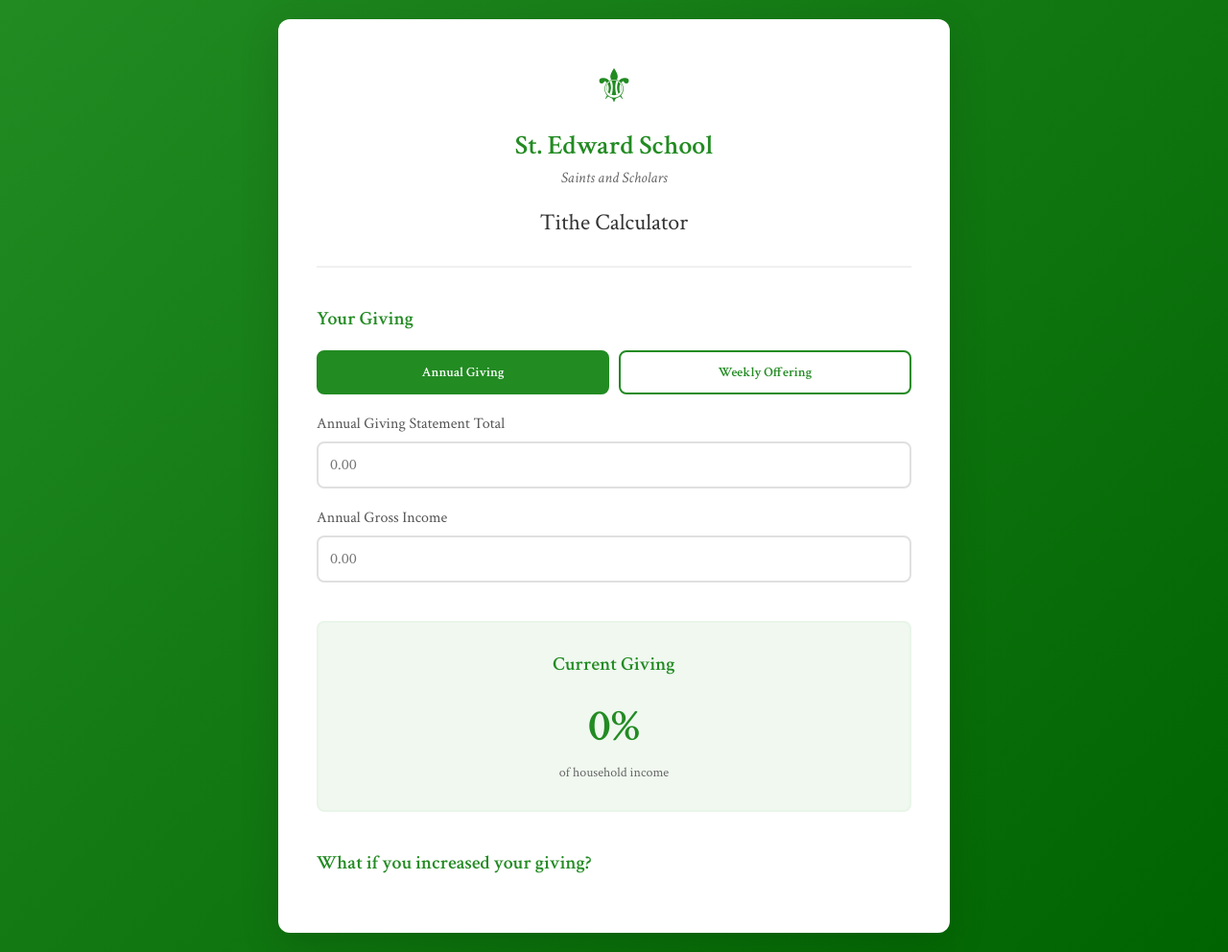
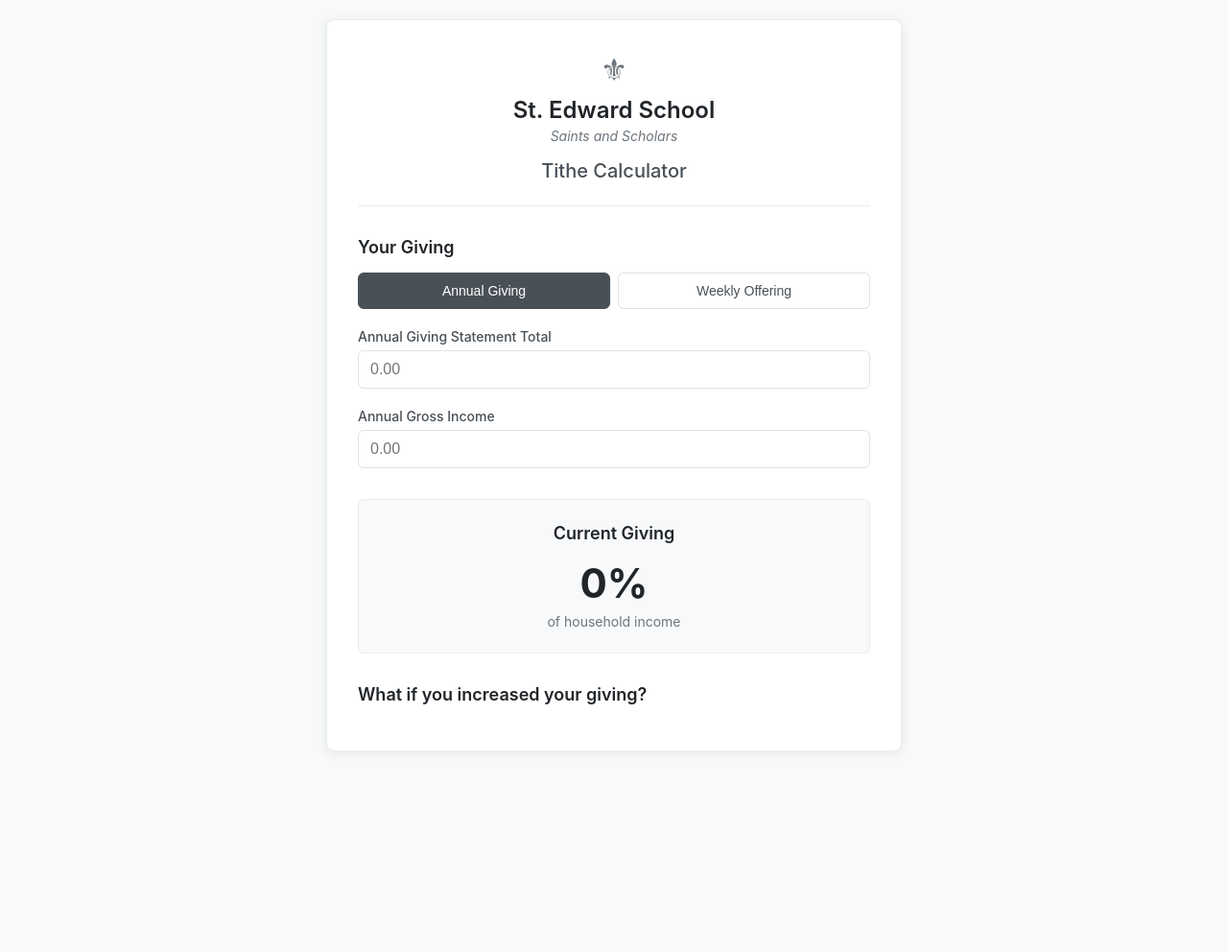
Before and after one commit to eharnischStEdword/tithe-calculator, a Flask app: page / in a window 1280 px wide. Shown: the whole page at 96% size. After the commit the page ends 783 px from the top, so only its background shows below. Run offline with Flask 3, Linux system fonts and the light colour scheme.

Commit message:
Redesign with clean minimal modern aesthetic
- Replace Irish green with neutral gray color palette
- Use system fonts for clean typography
- Implement subtle shadows and minimal borders
- Reduce visual noise with clean spacing
- Modern hover effects and transitions
- Remove external font dependencies

```diff
--- a/static/style.css
+++ b/static/style.css
@@ -5,96 +5,98 @@
 }
 
 body {
-    font-family: 'Crimson Text', serif;
-    background: linear-gradient(135deg, #228B22 0%, #006400 100%);
+    font-family: -apple-system, BlinkMacSystemFont, 'Segoe UI', Roboto, Oxygen, Ubuntu, Cantarell, sans-serif;
+    background: #f8f9fa;
     min-height: 100vh;
     padding: 20px;
 }
 
 .container {
-    max-width: 700px;
+    max-width: 600px;
     margin: 0 auto;
     background: white;
-    border-radius: 12px;
-    padding: 40px;
-    box-shadow: 0 10px 40px rgba(0,0,0,0.15);
+    border-radius: 8px;
+    padding: 32px;
+    box-shadow: 0 2px 12px rgba(0,0,0,0.08);
+    border: 1px solid #e9ecef;
 }
 
 .header {
     text-align: center;
-    margin-bottom: 40px;
-    padding-bottom: 30px;
-    border-bottom: 2px solid #f0f0f0;
+    margin-bottom: 32px;
+    padding-bottom: 24px;
+    border-bottom: 1px solid #e9ecef;
 }
 
 .school-logo {
-    margin-bottom: 20px;
+    margin-bottom: 16px;
 }
 
 .shield {
-    font-size: 48px;
-    color: #228B22;
-    margin-bottom: 10px;
+    font-size: 32px;
+    color: #6c757d;
+    margin-bottom: 8px;
 }
 
 h1 {
-    color: #228B22;
-    font-size: 28px;
+    color: #212529;
+    font-size: 24px;
     font-weight: 600;
-    margin-bottom: 5px;
+    margin-bottom: 4px;
 }
 
 .tagline {
-    color: #666;
+    color: #6c757d;
     font-style: italic;
-    font-size: 16px;
-    margin-bottom: 20px;
+    font-size: 14px;
+    margin-bottom: 16px;
 }
 
 .page-title {
-    color: #333;
-    font-size: 24px;
-    font-weight: 400;
+    color: #495057;
+    font-size: 20px;
+    font-weight: 500;
 }
 
 h3 {
-    color: #228B22;
-    margin-bottom: 20px;
-    font-size: 20px;
+    color: #212529;
+    margin-bottom: 16px;
+    font-size: 18px;
     font-weight: 600;
 }
 
 .input-section {
-    margin-bottom: 40px;
+    margin-bottom: 32px;
 }
 
 .toggle-container {
     display: flex;
-    gap: 10px;
+    gap: 8px;
     margin-bottom: 20px;
 }
 
 .toggle-btn {
     flex: 1;
-    padding: 12px;
-    border: 2px solid #228B22;
+    padding: 10px 16px;
+    border: 1px solid #dee2e6;
     background: white;
-    color: #228B22;
-    border-radius: 8px;
+    color: #495057;
+    border-radius: 6px;
     cursor: pointer;
     font-size: 14px;
-    font-weight: 600;
-    transition: all 0.3s ease;
-    font-family: 'Crimson Text', serif;
+    font-weight: 500;
+    transition: all 0.2s ease;
 }
 
 .toggle-btn:hover {
-    background: #f0f8f0;
+    background: #f8f9fa;
+    border-color: #adb5bd;
 }
 
 .toggle-btn.active {
-    background: #228B22;
+    background: #495057;
     color: white;
+    border-color: #495057;
 }
 
 .input-group {
@@ -107,33 +109,34 @@ h3 {
 
 label {
     display: block;
-    margin-bottom: 8px;
-    color: #555;
+    margin-bottom: 6px;
+    color: #495057;
     font-weight: 500;
+    font-size: 14px;
 }
 
 input[type="number"] {
     width: 100%;
-    padding: 12px;
-    border: 2px solid #e0e0e0;
-    border-radius: 8px;
+    padding: 10px 12px;
+    border: 1px solid #dee2e6;
+    border-radius: 6px;
     font-size: 16px;
-    transition: border-color 0.3s ease;
-    font-family: 'Crimson Text', serif;
+    transition: border-color 0.2s ease;
 }
 
 input[type="number"]:focus {
     outline: none;
-    border-color: #228B22;
+    border-color: #495057;
+    box-shadow: 0 0 0 2px rgba(73, 80, 87, 0.1);
 }
 
 .results-section {
-    background: #f0f8f0;
-    padding: 30px;
-    border-radius: 8px;
+    background: #f8f9fa;
+    padding: 24px;
+    border-radius: 6px;
     text-align: center;
-    margin-bottom: 40px;
-    border: 2px solid #e8f5e8;
+    margin-bottom: 32px;
+    border: 1px solid #e9ecef;
 }
 
 .current-percentage {
@@ -143,19 +146,19 @@ input[type="number"]:focus {
 }
 
 .percentage-value {
-    font-size: 48px;
+    font-size: 42px;
     font-weight: 700;
-    color: #228B22;
-    margin-bottom: 8px;
+    color: #212529;
+    margin-bottom: 6px;
 }
 
 .percentage-label {
-    color: #666;
+    color: #6c757d;
     font-size: 14px;
 }
 
 .increase-section {
-    margin-top: 40px;
+    margin-top: 32px;
 }
 
 #increaseOptions {
--- a/templates/index.html
+++ b/templates/index.html
@@ -5,9 +5,6 @@
     <meta name="viewport" content="width=device-width, initial-scale=1.0">
     <title>Tithe Calculator - St. Edward School</title>
     <link rel="stylesheet" href="{{ url_for('static', filename='style.css') }}">
-    <link rel="preconnect" href="https://fonts.googleapis.com">
-    <link rel="preconnect" href="https://fonts.gstatic.com" crossorigin>
-    <link href="https://fonts.googleapis.com/css2?family=Crimson+Text:ital,wght@0,400;0,600;1,400&display=swap" rel="stylesheet">
 </head>
 <body>
     <div class="container">
```
Also changed, not shown: other parts of static/style.css (+20 -19 lines).
